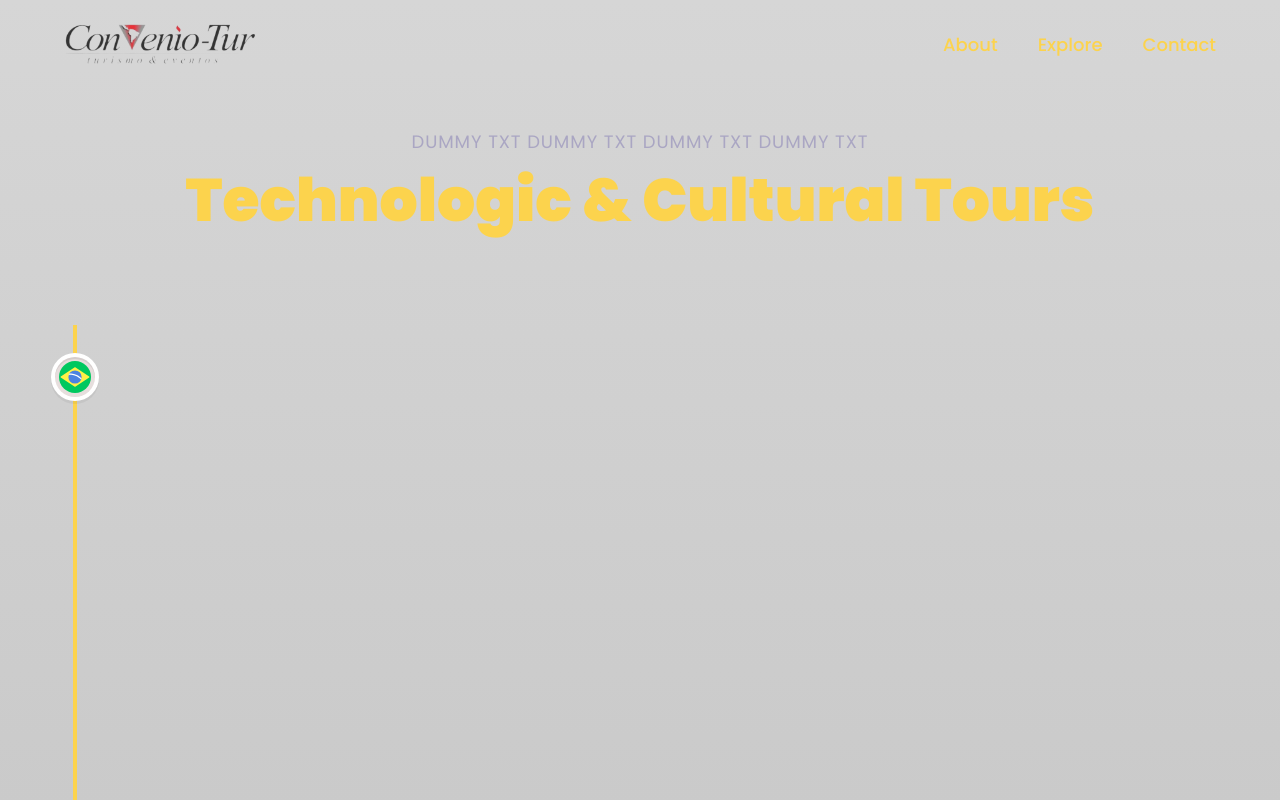
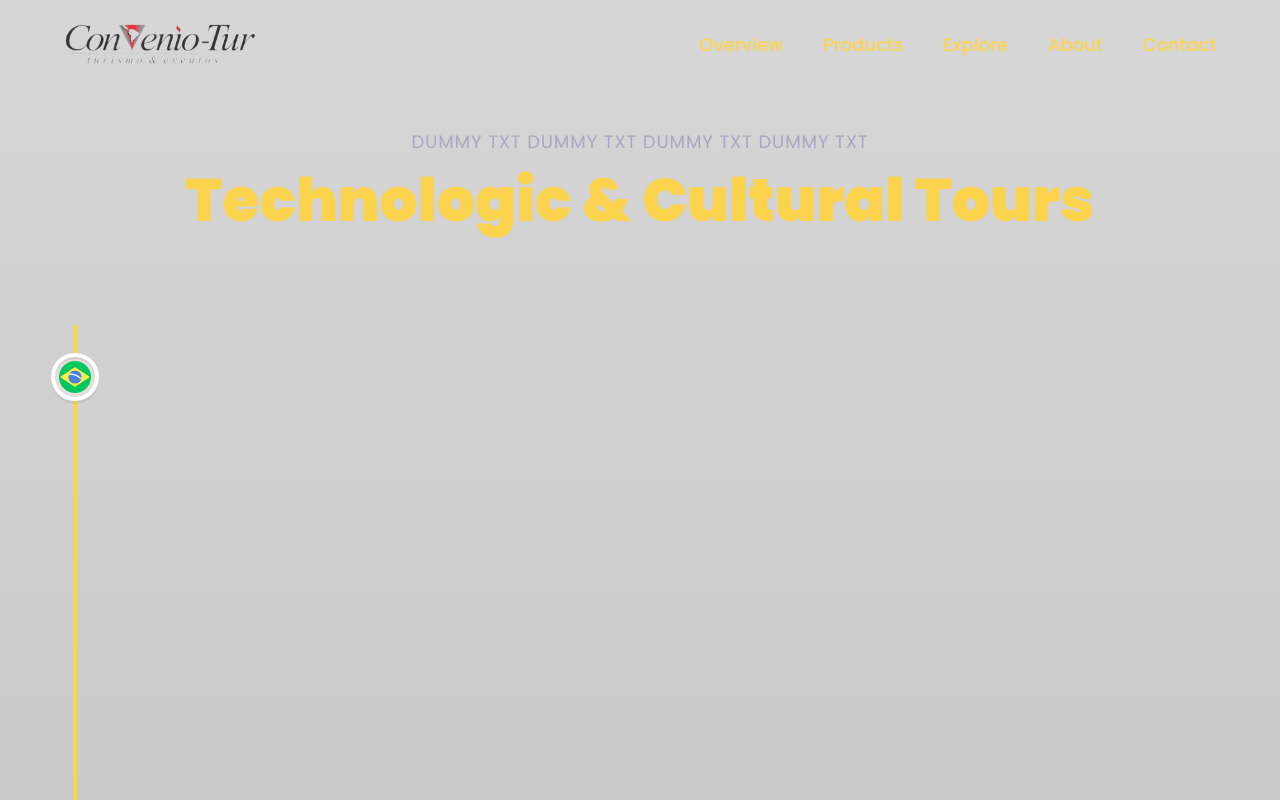
Before and after one commit to edusanttini/convenioTur, a React (Vite) app: page /hotels in a window 1280 px wide. Shown: the top 800 px of the page. Built offline with nearby package versions, Linux system fonts and the light colour scheme.

Commit message:
renamed about to overview n added all items on navbar menu

```diff
--- a/src/App.jsx
+++ b/src/App.jsx
@@ -1,6 +1,6 @@
 import { BrowserRouter, Route, Routes, Link } from "react-router-dom";
 
-import { About, AboutUs, Contact, Hero, Navbar, StarsCanvas, Explore, Works, Feedbacks,Experience, AppProducts } from "./components";
+import { Overview, AboutUs, Contact, Hero, Navbar, StarsCanvas, Explore, Works, Feedbacks,Experience, AppProducts } from "./components";
 import { bgGrayGradientStyle } from "./globalColorScheme";
 
 const App = () => {
@@ -10,7 +10,7 @@ const App = () => {
                 <Navbar />
                 <Hero />
             </div>
-            <About />
+            <Overview />
             <AppProducts />
             <Explore />
             <AboutUs />
--- a/src/components/AboutUs.jsx
+++ b/src/components/AboutUs.jsx
@@ -269,4 +269,4 @@ const AboutUs = () => {
     );
 };
 
-export default SectionWrapper(AboutUs, "AboutUs");
+export default SectionWrapper(AboutUs, "about");
--- a/src/components/AppProducts.jsx
+++ b/src/components/AppProducts.jsx
@@ -108,4 +108,4 @@ const AppProducts = () => {
     );
 }
 
-export default SectionWrapper(AppProducts, "AppProducts") ;
+export default SectionWrapper(AppProducts, "products") ;
--- a/src/components/Explore.jsx
+++ b/src/components/Explore.jsx
@@ -1,6 +1,6 @@
 'use client';
 
-import { useState } from 'react';
+import { useState, useEffect } from 'react';
 import { motion } from 'framer-motion';
 
 import { styles } from "../styles";
--- a/src/components/Hero.jsx
+++ b/src/components/Hero.jsx
@@ -39,7 +39,7 @@ const Hero = () => {
       </div>
 
       <div className='absolute xs:bottom-10 bottom-32 w-full flex justify-center items-center'>
-        <a href='#about'>
+        <a href='#overview'>
           <div className='w-[35px] h-[64px] rounded-3xl border-4  flex justify-center items-start p-2 clickable-element'
             style={yellowBorder}>
             <motion.div
--- a/src/components/About.jsx
+++ b/src/components/Overview.jsx
@@ -1,60 +1,11 @@
 import React, { useState } from "react";
-import { Tilt } from 'react-tilt';
-//import Tilt from "react-parallax-tilt";
 import { motion } from "framer-motion";
-
 import { styles } from "../styles";
-import { services } from "../constants";
 import { SectionWrapper } from "../hoc";
 import { fadeIn, textVariant } from "../utils/motion";
-import { cardEvents } from "../assets";
-import EventsAndIncentives from "./AppProducts/EventsAndIncentives";
-import { useNavigate } from "react-router-dom";
 import { bgYellowGradientStyle, yellowText } from "../globalColorScheme";
 
-const ServiceCard = ({ index, title, icon, url }) => {
-  const [isHovered, setIsHovered] = useState(false);
-  const [toggle, setToggle] = useState(false);
-  const navigateTo = useNavigate();
-
-  return (
-    <Tilt className='xs:w-[250px] w-full clickable-element'>
-      <motion.div
-        variants={fadeIn("right", "spring", index * 0.5, 0.75)}
-        className='w-full p-[1px] rounded-[20px] shadow-card relative overflow-hidden'
-        onMouseEnter={() => setIsHovered(true)}
-        onMouseLeave={() => setIsHovered(false)}
-        onClick={ () => {
-          setToggle(!toggle)
-          navigateTo('/'+ url);
-        }}
-      >
-        <div className='rounded-[20px]
-          py-5 px-12 min-h-[280px] flex justify-evenly items-center flex-col relative
-          overflow-hidden'
-          style={bgYellowGradientStyle}
-          >
-          <img
-            src={icon}
-            alt='web-development'
-            className={`${
-              isHovered ?
-               'w-full h-full object-cover scale-100 absolute transition-all duration-300 transform'
-               : 'w-32 h-32 object-contain'
-            }`}
-          />
-
-          <h3 className='text-black text-[20px] italic text-center'>
-            {title}
-          </h3>
-        </div>
-      </motion.div>
-    </Tilt>
-  );
-};
-
-
-const About = () => {
+const Overview = () => {
 
   return (
     <>
@@ -97,4 +48,4 @@ const About = () => {
   );
 };
 
-export default SectionWrapper(About, "about");
+export default SectionWrapper(Overview, "overview");
--- a/src/components/index.js
+++ b/src/components/index.js
@@ -1,7 +1,7 @@
 import { JaguarCanvas, BallCanvas, StarsCanvas, TestCanvas } from './canvas';
 import Hero from "./Hero";
 import Navbar from "./Navbar";
-import About from "./About";
+import Overview from "./Overview";
 import Tech from "./Tech";
 import Experience from "./Experience";
 import Works from "./Works";
@@ -25,7 +25,7 @@ import AboutUs from "./AboutUs";
 export {
   Hero,
   Navbar,
-  About,
+  Overview,
   Tech,
   Experience,
   Works,
--- a/src/constants/index.js
+++ b/src/constants/index.js
@@ -89,12 +89,20 @@ export const bgImg = [
 
 export const navLinks = [
   {
-    id: "about",
-    title: "About",
+    id: "overview",
+    title: "Overview",
+  },
+  {
+    id: "products",
+    title: "Products",
   },
   {
     id: "explore",
     title: "Explore",
+  },
+  {
+    id: "about",
+    title: "About",
   },
   {
     id: "contact",
```
